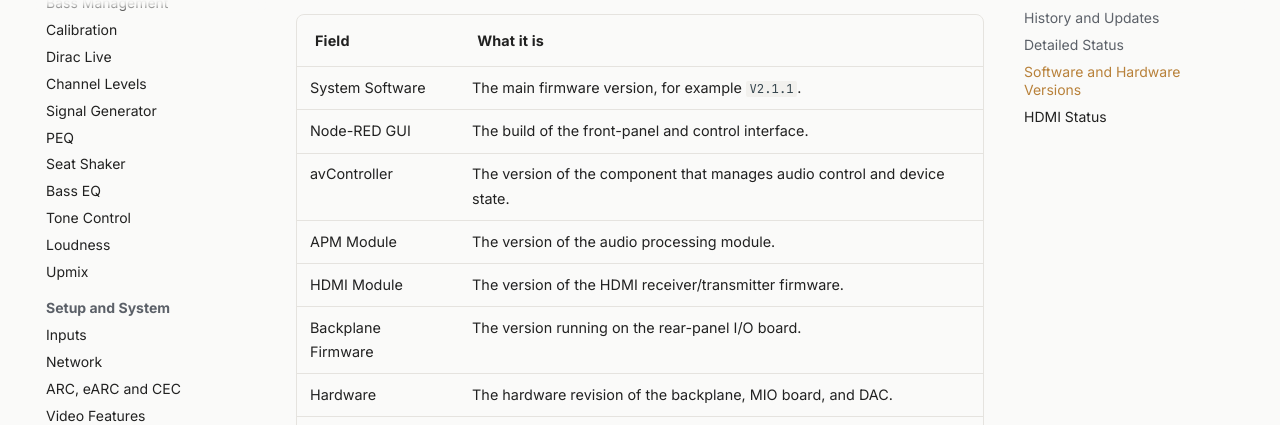
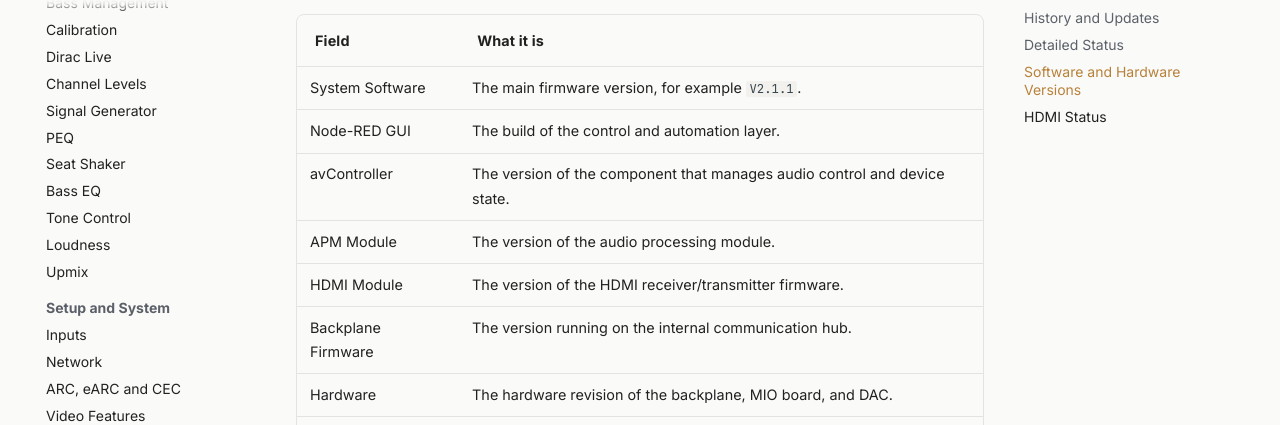
Before and after one commit to htp1-app/htp1-docs, an MkDocs documentation site: the page built from docs/user-guide/system-status.md, in a window 1280 px wide and 900 px high, scrolled down 1907 px. Shown: the part 138-563 px from the top of the window. Built offline with MkDocs 1.6.1 and Material for MkDocs 9.7.7, drawn with Linux system fonts in a browser that asks for light colours; comment, search, counter and statistics services are not loaded.

Commit message:
Update descriptions in system-status documentation
Signed-off-by: mmmarkus <38887540+mmmarkus@users.noreply.github.com>

```diff
--- a/docs/user-guide/system-status.md
+++ b/docs/user-guide/system-status.md
@@ -42,11 +42,11 @@ This table lists every version number that identifies your unit:
 | Field | What it is |
 | --- | --- |
 | System Software | The main firmware version, for example `V2.1.1`. |
-| Node-RED GUI | The build of the front-panel and control interface. |
+| Node-RED GUI | The build of the control and automation layer. |
 | avController | The version of the component that manages audio control and device state. |
 | APM Module | The version of the audio processing module. |
 | HDMI Module | The version of the HDMI receiver/transmitter firmware. |
-| Backplane Firmware | The version running on the rear-panel I/O board. |
+| Backplane Firmware | The version running on the internal communication hub. |
 | Hardware | The hardware revision of the backplane, MIO board, and DAC. |
 | Serial Number | Your unit's serial number. |
 | rootfs Version | The base Linux filesystem image version. |
```
